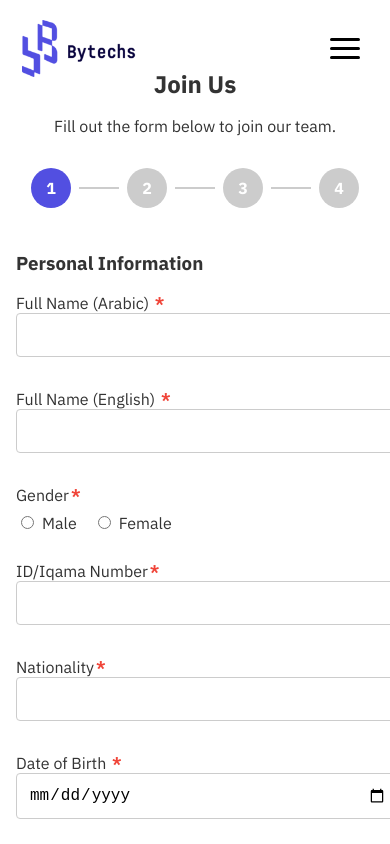
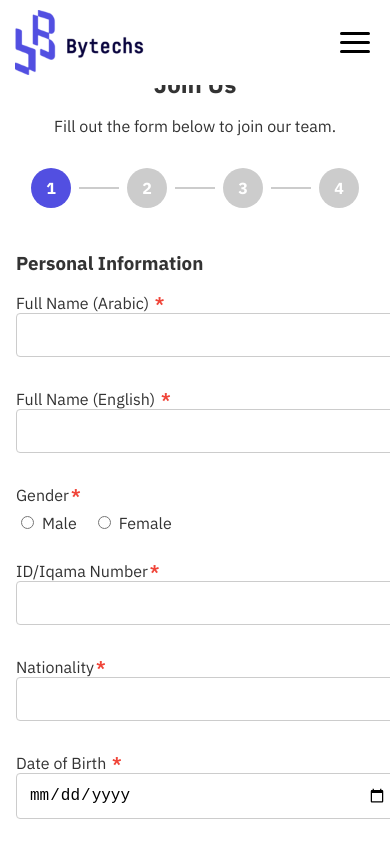
Before and after one commit to ByTechS-Platform/ByTechS-Website, a React (Create React App) app: page /join-us in a window 390 px wide. Shown: the top 844 px of the page. Built offline with nearby package versions, Linux system fonts and the light colour scheme.

Commit message:
NavBar background color added

```diff
--- a/src/App.scss
+++ b/src/App.scss
@@ -1,9 +1,11 @@
+@import "../src/Styles/variables";
+
 .App {
   // text-align: center;
   body {
     margin: 0;
     // font-family: "IBM Plex Sans";
-    background-color: #5843ed;
+    background-color: $prime;
     color: #ffffff;
     overflow-x: hidden;
   }
--- a/src/Components/NavBar.js
+++ b/src/Components/NavBar.js
@@ -80,7 +80,12 @@ const NavBar = () => {
   };
 
   return (
-    <nav style={{ color: isLightBackground ? "black" : "white" }}>
+    <nav
+      style={{
+        color: isLightBackground ? "black" : "white",
+        backgroundColor: isLightBackground ? "white" : "#524fe1",
+      }}
+    >
       <div className="logo-elements">
         <img
           src={isLightBackground ? coloredLogo : logo}
--- a/src/Styles/FollowUs.scss
+++ b/src/Styles/FollowUs.scss
@@ -1,3 +1,4 @@
+@import "./variables";
 /* =================================
    Follow Us Section
 ================================= */
@@ -6,10 +7,10 @@
   flex-direction: row;
   justify-content: space-between;
   align-items: center;
-  background-color: #5843ed;
+  background-color: $prime;
   padding: 40px 0px;
   color: #ffffff;
-  gap:25px;
+  gap: 25px;
   height: 75vh;
 
   .content {
--- a/src/Styles/Navbar.scss
+++ b/src/Styles/Navbar.scss
@@ -1,28 +1,38 @@
+@import "./variables";
+
 nav {
   position: fixed;
   top: 0;
   right: 0;
-  width: 95%;
+  width: 100%;
   margin: auto;
   display: flex;
   justify-content: space-between;
   align-items: center !important;
   text-align: start !important;
-  padding: 20px;
+  padding: 10px;
   z-index: 1000;
+  // background-color: $prime;
+
+  // .black{
+  //   background-color: #ffffff;
+  // }
+  // .black{
+  //    background-color: $prime;
+  // }
 
   .logo-elements {
+    // margin-left: 20px;
     display: flex;
     align-items: center;
   }
 
   .nav-links {
-
-      li button{
-        background: none;
-        border: none;
-      }
+    li button {
+      background: none;
+      border: none;
     }
+  }
   /* Navigation Links and Buttons */
   a,
   .language-switch button {
@@ -51,8 +61,9 @@ nav {
 @media (max-width: 1500px) {
   nav {
     img.logo {
-      height: 95px;
-      width: 199px;
+      height: 75px;
+      // width: 199px;
+      margin-left: 35px;
     }
 
     /* Navigation Links */
@@ -124,8 +135,9 @@ nav {
 @media (max-width: 1024px) {
   nav {
     img.logo {
-      height: auto;
-      width: 155px;
+      height: 70px;
+      // width: 155px;
+      margin-left: 30px;
     }
 
     .nav-links {
@@ -134,7 +146,6 @@ nav {
       gap: 50px;
       margin-right: auto;
       margin-top: 30px;
-
     }
 
     .nav-links a {
@@ -190,9 +201,9 @@ nav {
 @media (max-width: 768px) {
   nav {
     img.logo {
-      height: auto;
-      width: 120px;
-      margin-left: 35%;
+      height: 65px;
+      // width: 120px;
+      margin-left: 25px;
     }
 
     .nav-links {
@@ -251,7 +262,7 @@ nav {
         position: absolute;
         top: 60px;
         right: 0;
-        background-color: #5843ed;
+        background-color: $prime;
         padding: 15px;
         border-radius: 10px;
         box-shadow: 0px 4px 10px rgba(0, 0, 0, 0.1);
--- a/src/Styles/News.scss
+++ b/src/Styles/News.scss
@@ -1,8 +1,9 @@
+@import "./variables";
 /* =================================
    News Section
 ================================= */
 .news {
-  background-color: #5843ed;
+  background-color: $prime;
   padding: 120px 0%;
   color: #fff;
 
@@ -126,12 +127,12 @@
       }
     }
   }
- @media (max-width: 1500px){
-  .carousel-slide {
+  @media (max-width: 1500px) {
+    .carousel-slide {
       max-width: 50%;
       height: 600px;
     }
- }
+  }
   /* Responsive Styles */
   @media (max-width: 1024px) {
     padding: 80px 3%;
--- a/src/index.scss
+++ b/src/index.scss
@@ -1,3 +1,4 @@
+@import "../src/Styles/variables";
 /* =================================
    Fonts
 ================================= */
@@ -123,7 +124,7 @@
 body {
   margin: 0;
   font-family: "IBM Plex Sans";
-  background-color: #5843ed;
+  background-color: $prime;
   color: #ffffff;
   overflow-x: hidden;
 }
```
